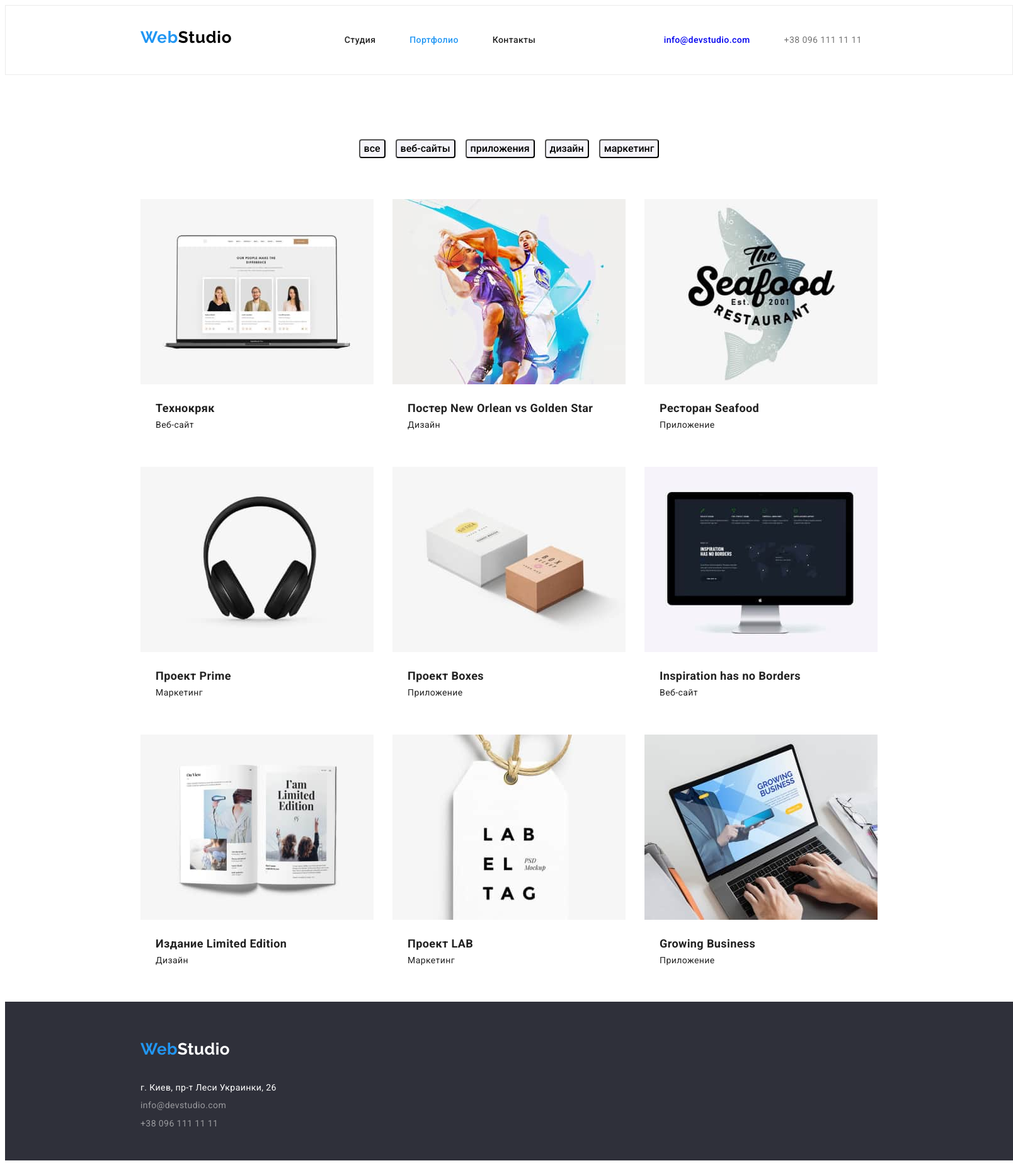
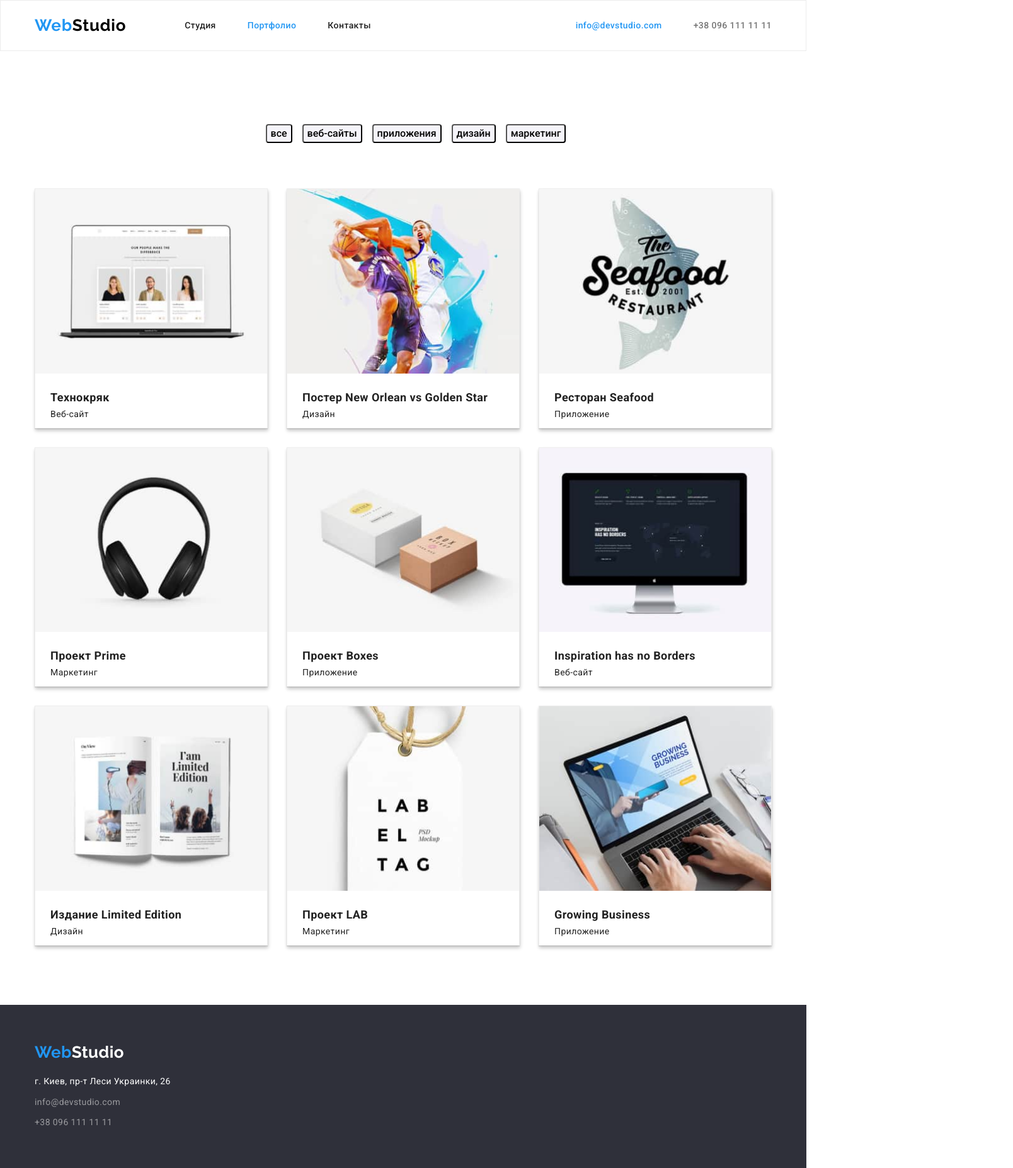
Before and after one commit to Oleksandr74/goit-markup-hw-3-1, a plain HTML site: page portfolio.html in a window 1280 px wide. Shown: the whole page at 63% size, 1608 px wide, since content can reach past the window. Drawn offline with nearby package versions, Linux system fonts and the light colour scheme.

Commit message:
home work 3

```diff
--- a/css/styles.css
+++ b/css/styles.css
@@ -2,6 +2,7 @@
   --brand-color: #212121;
   --accent-color: #2196f3;
   --basic-color: #ffffff;
+  --fon-color: #2f303a;
 }
 
 /*NORMALIZE*/
@@ -65,11 +66,22 @@ body {
   letter-spacing: 0.03em;
   font-size: 14px;
   background-color: #ffffff;
-  width: 1600px;
-  border: #2f303a;
 }
 
 /*HEADER*/
+section {
+  padding-top: 94px;
+  padding-bottom: 94px;
+}
+
+.nav-header {
+  display: flex;
+}
+
+.header {
+  padding-top: 24px;
+  padding-bottom: 24px;
+}
 
 .container {
   width: 1200px;
@@ -78,11 +90,33 @@ body {
   padding-right: 15px;
 }
 
+.nav-links-text:not(:last-child) {
+  margin-right: 50px;
+}
+
 .container-header {
   justify-content: space-between;
-  display: flex;
   align-items: baseline;
 }
+.nav-links {
+  display: flex;
+  margin: 0;
+  margin-left: 93px;
+  padding: 0;
+  align-items: center;
+}
+
+.nav-contakts {
+  display: flex;
+  margin: 0;
+  margin-left: auto;
+  padding: 0;
+  align-items: center;
+}
+.marker {
+  list-style: none;
+}
+
 /*HEADER-logo*/
 
 .header-webstudio {
@@ -126,6 +160,7 @@ span .header-studio {
   font-weight: 500;
   line-height: 1.2;
   text-decoration: none;
+  color: var(--accent-color);
 }
 
 .contacts-mail:hover {
@@ -152,8 +187,9 @@ span .header-studio {
 /*MAIN*/
 /*hero*/
 .hero {
-  background-color: #2f303a;
-  height: 600px;
+  background-color: var(--fon-color);
+  padding-top: 200px;
+  padding-bottom: 200px;
 }
 
 .hero-title {
@@ -165,7 +201,7 @@ span .header-studio {
   text-align: center;
   margin-left: 252px;
   margin-right: 252px;
-  padding-top: 200px;
+
   margin-top: 0px;
 }
 
@@ -186,74 +222,57 @@ span .header-studio {
   overflow: hidden;
 }
 
-.marker {
-  list-style: none;
-}
-
 .title-contents {
   font-weight: 700;
   line-height: 1.14;
-  letter-spacing: 00.03em;
+  letter-spacing: 0.03em;
   text-transform: uppercase;
-  padding-top: 94px;
+  font-size: 14px;
+  margin: 0px;
+  margin-bottom: 10px;
 }
 
 .title-contents-form {
   display: flex;
   justify-content: space-between;
   padding: 0px;
-  margin-top: 0px;
+  margin: 0px;
 }
 .content {
   line-height: 1.67;
   text-decoration: none;
   width: 270px;
+  margin-bottom: 0px;
 }
 
-.inlineblock {
-  display: inline-block;
-  margin-left: 25px;
-  margin-right: 25px;
-  margin-top: 32px;
-  margin-bottom: 32px;
+.work {
+  padding-top: 0px;
 }
 
 .our-works {
   display: flex;
-  flex-direction: row;
-  justify-content: space-around;
-  margin-left: 200px;
-  margin-right: 200px;
-  margin-top: 0px;
-  padding: 0px 0px 94px 0px;
-}
-
-.our-works-form {
-  margin-left: 15px;
-  margin-right: 15px;
+  justify-content: space-between;
+  margin: 0px;
+  padding: 0px;
 }
 
 .title-text {
-  padding-top: 94px;
-  padding-bottom: 50px;
-  margin: 0;
+  margin-bottom: 50px;
   text-align: center;
-}
-
-.view {
-  background: #f5f4fa;
-  height: 648px;
 }
 
 .our-team {
   display: flex;
-  flex-direction: row;
+
   justify-content: space-between;
-  margin-top: 0px;
+  margin: 0px;
   padding: 0px;
-  margin-left: 215px;
-  margin-right: 215px;
-  margin-bottom: 94px;
+}
+
+.our-team-card {
+  box-shadow: 0px 1px 3px rgba(0, 0, 0, 0.12), 0px 1px 1px rgba(0, 0, 0, 0.14),
+    0px 2px 1px rgba(0, 0, 0, 0.2);
+  border-radius: 0px 0px 4px 4px;
 }
 .team-position {
   font-size: 16px;
@@ -261,6 +280,7 @@ span .header-studio {
   letter-spacing: 0.03ex;
   color: #757575;
   text-align: center;
+  margin-bottom: 30px;
 }
 .team {
   font-weight: 500;
@@ -269,7 +289,8 @@ span .header-studio {
   letter-spacing: 0.03ex;
   color: #212121;
   text-align: center;
-  padding-top: 30px;
+  margin-top: 30px;
+  margin-bottom: 10px;
 }
 
 /*FOOTER*/
@@ -286,8 +307,9 @@ span .footer-studio {
 }
 
 .foot {
-  background-color: #2f303a;
-  height: 252px;
+  background-color: var(--fon-color);
+  padding-top: 60px;
+  padding-bottom: 60px;
 }
 
 .contact-footer {
@@ -297,6 +319,10 @@ span .footer-studio {
   text-decoration: none;
   color: rgba(225, 225, 225, 0.6);
 }
+.contact-footer-form:not(:last-child) {
+  margin-bottom: 9px;
+}
+
 .contact-footer:hover {
   color: #2196f3;
 }
@@ -321,8 +347,6 @@ span .footer-studio {
   font-weight: 700;
   font-size: 26px;
   line-height: 1.17;
-
-  margin-top: 60px;
   margin-bottom: 20px;
 }
 /*HEADER PORTFOLIO*/
@@ -404,24 +428,26 @@ span .footer-studio {
 .portfolio-container-button {
   justify-content: center;
   display: flex;
-  margin-bottom: 42px;
-  margin-top: 94px;
-  padding: 0px;
+
 }
 
 .our-project {
   display: flex;
   flex-wrap: wrap;
-  justify-content: center;
-  margin-right: 200px;
-  margin-left: 200px;
-  margin-top: 36px;
+  justify-content: space-between;
   padding: 0;
+  gap: 30px;
+
 }
 
 .our-project-card {
-  padding: 15px;
-  margin-bottom: 15px;
+  background: #ffffff;
+ box-shadow: 0px 1px 1px rgba(0, 0, 0, 0.12),
+  0px 4px 4px rgba(0, 0, 0, 0.06),
+    1px 4px 6px rgba(0, 0, 0, 0.16);
+  border: 1px solid #eeeeee;
+ flex-basis: calc((100% - 60px) / 3);
+
 }
 
 .contacts {
@@ -442,11 +468,17 @@ span .footer-studio {
 /*MAIN PORTFOLIO*/
 
 .contact-footer-form {
-  margin-top: 5px;
-  margin-bottom: 5px;
+  margin-top: 0px;
+  margin-bottom: 0px;
 }
 
 .contact-footer-list {
+  display: block;
+
   padding: 0px;
-  margin-bottom: 60px;
+  margin: 0px;
 }
+
+.section-portfolio-button {padding-bottom: 50px;}
+
+.section-portfolio-project { padding-top: 0px;}
--- a/portfolio.html
+++ b/portfolio.html
@@ -5,7 +5,8 @@
     <meta charset="UTF-8" />
     <meta http-equiv="X-UA-Compatible" content="IE=edge" />
     <meta name="viewport" content="width=device-width, initial-scale=1.0" />
-
+    <!--normalize-->
+    <link rel="stylesheet" href="https://cdnjs.cloudflare.com/ajax/libs/normalize/1.1.0/normalize.min.css" integrity="sha512-l0ofWk9slhBYzFo/8jFXBHNcPIZ4CekhhC4mtj9EZ47ed+Gdt4txfOF2+VAH/YdxFFf1ODtTuaGXZR6ygHsa7w==" crossorigin="anonymous" referrerpolicy="no-referrer" />
 
     <link rel="preconnect" href="https://fonts.googleapis.com">
     <link rel="preconnect" href="https://fonts.gstatic.com" crossorigin>
@@ -16,35 +17,37 @@
 
     <title><DZ#3></title>
 
-
-
 </head>
 <body>
     <!--HEADER PORTFOLIO-->
-    <header>
-        <section class="header">
+     <header class="header">
       <div class="container container-header">
+        <nav class="nav-header">
+        <a class="header-webstudio" href="./index.html"
+          >Web<span class="header-studio">Studio</span></a>
 
-            <a class="header-webstudio" href="./index.html">Web<span class="header-studio">Studio</span></a>
-
-            <ul class="marker">
-                <li class="inlineblock"><a class="link" href="./index.html">Студия</a></li>
-                <li class="inlineblock"><a class="link current" href="#">Портфолио</a></li>
-                <li class="inlineblock"><a class="link" href="#">Контакты</a></li>
+        <ul class="nav-links list">
+          <li class="nav-links-text"><a class="link" href="./index.html">Студия</a></li>
+          <li class="nav-links-text"><a class="link current" href="#">Портфолио</a></li>
+          <li class="nav-links-text"><a class="link" href="#">Контакты</a></li>
         </ul>
 
-            <ul class="marker header-portfolio-form">
-                <li class="inlineblock"><a class="contacts-mail" href="mailto:info@devstudio.com">info@devstudio.com</a></li>
-                <li class="inlineblock"><a class="contacts" href="tel:+380961111111">+38 096 111 11 11</a></li>
+        <ul class="nav-contakts list">
+          <li class="nav-links-text">
+            <a class="contacts-mail" href="mailto:info@devstudio.com">info@devstudio.com</a>
+          </li>
+          <li class="nav-links-text">
+            <a class="contacts-tel" href="tel:+380961111111">+38 096 111 11 11</a>
+          </li>
         </ul>
+        </nav>
       </div>
-    </section>
     </header>
     <!--MAIN PORTFOLIO-->
     <main>
         <!--button portfolio-->
-        <section>
-            <div class="container">
+        <section class="section">
+            <div class="container section-portfolio-button">
                 <h1 class="visually-hidden">Портфолио</h1>
                 <ul  class="marker portfolio-container-button">
                     <li><button class="cards-portfolio current-portfolio" type="button">все</button></li>
@@ -55,11 +58,12 @@
                  </ul>
              </div>
 
-        </section>
+
         <!--our-project-->
-        <section>
+
+            <div class="container section-portfolio-project">
             <h2 class="visually-hidden">Реализованные проекты</h2>
-            <ul class="marker our-project">
+            <ul class="marker our-project list">
                 <li class="our-project-card">
                     <img src="./images/portfolio_1.jpg" alt="портфолио-1" width="370" height="294" />
                     <h3 class="name-project">Технокряк</h3>
@@ -106,17 +110,14 @@
                     <p class="job">Приложение</p>
                 </li>
             </ul>
+            </div>
         </section>
     </main>
     <!--FOOTER PORTFOLIO-->
     <footer class="foot">
-        <section>
         <div class="container">
-
         <a class="footer-webstudio" href="./index.html">Web<span class="studio">Studio</span></a>
-
         <address>
-
             <ul class="marker contact-footer-list">
                 <li class="contact-footer-form"><a class="contact-adress" href="https://goo.gl/maps/piqngm7oDQpEDh6u6" target="_blank"
                         rel="noopener nofollow noreferrer">г.
@@ -126,7 +127,6 @@
             </ul>
         </address>
         </div>
-    </section>
     </footer>
 </body>
 </html>
```
Also changed, not shown: index.html (+35 -29 lines). Lines whose indentation alone changed are shown as unchanged.
